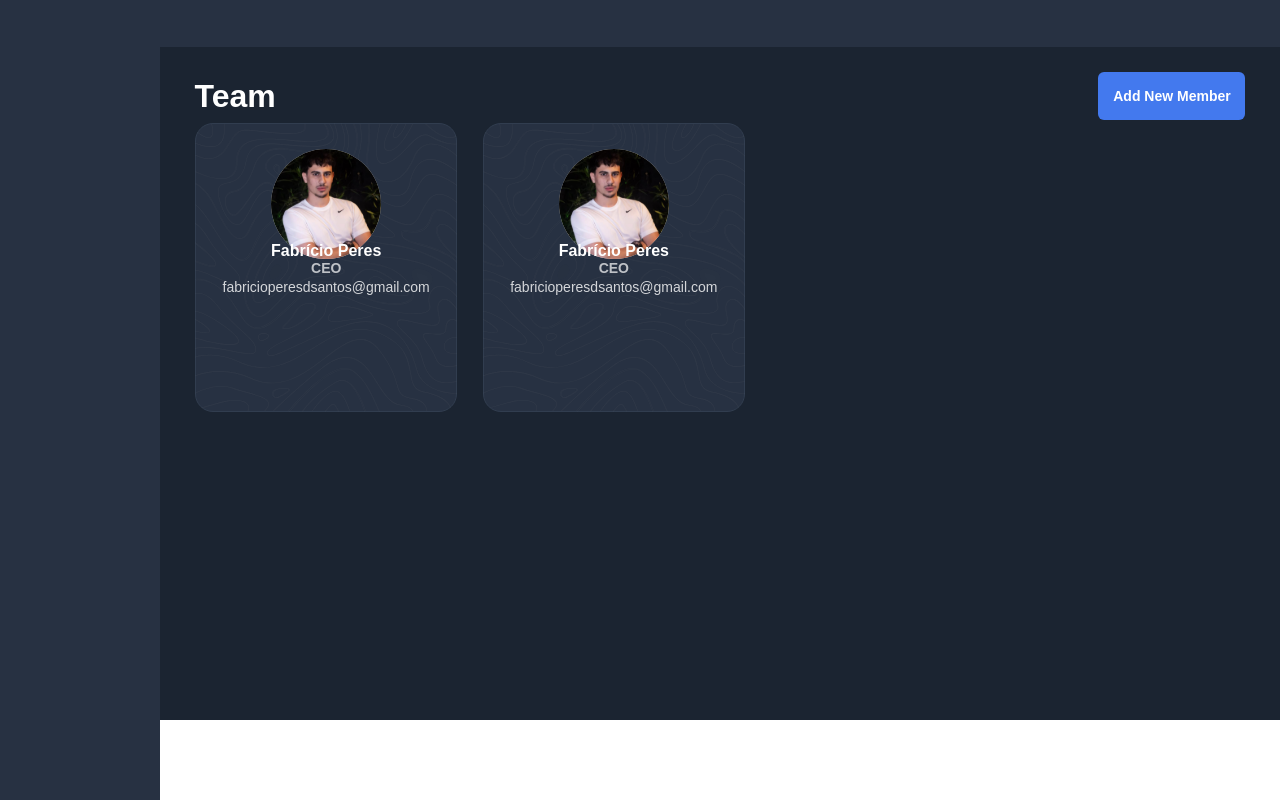
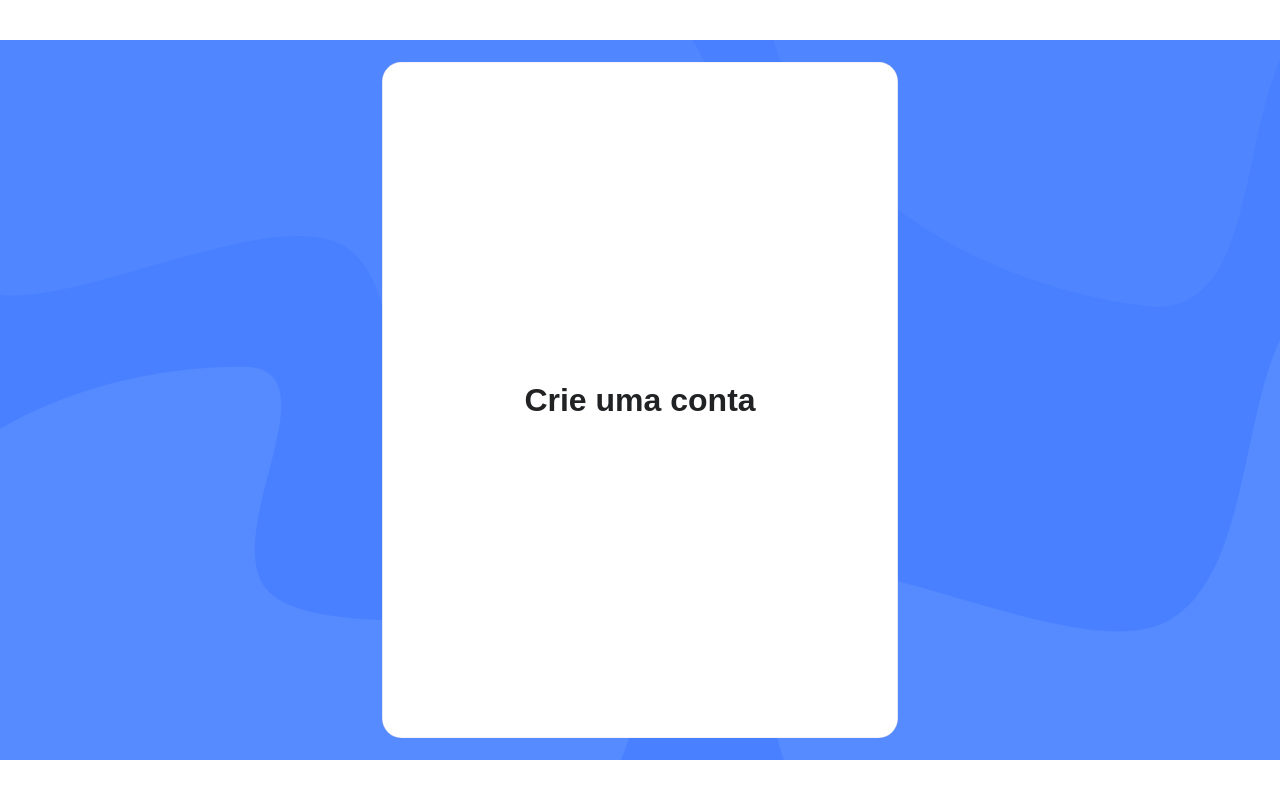
Before and after one commit to DevPeress/DashStack, a Next.js app: page / in a window 1280 px wide. Built offline with nearby package versions, Linux system fonts and the light colour scheme.

Commit message:
Criação da página de criar conta

```diff
--- a/src/app/page.tsx
+++ b/src/app/page.tsx
@@ -1,64 +1,29 @@
-'use client'
-
-import { Header } from "@/components/header";
-import { Pagina } from "@/components/pagina";
-import { SideBar } from "@/components/sidebar";
-
 import Image from "next/image"
-import { useState } from "react";
-
-interface Team {
-  nome: string,
-  cargo: string,
-  email: string,
-  foto: string
-}
 
 export default function Home() {
-  const [funcionarios,setFuncionarios] = useState<Team[]>([
-    { nome: "Fabrício Peres", cargo: "CEO", email: "fabricioperesdsantos@gmail.com", foto: "/User.svg" },
-    { nome: "Fabrício Peres", cargo: "CEO", email: "fabricioperesdsantos@gmail.com", foto: "/User.svg" }
-  ])
 
     return (
-    <>
-      <Header />
-      <SideBar />
+        <div className="flex absolute w-full h-full items-center justify-center">
+            <Image
+                className="absolute"
+                src={'/NotFound.svg'}
+                alt="Fundo da página"
+                width={1920}
+                height={1080}
+            />
 
-      <Pagina>
-        <h1 className="absolute left-[2.7vw] top-[2vw] font-bold text-[32px] text-[#FFFFFF]">Team</h1>
-        <button className="absolute right-[2.7vw] top-[2vw] w-[147px] h-[48px] bg-[#4379EE] font-bold text-[14px] text-[#FFFFFF] rounded-[6px] hover:scale-115">Add New Member</button>
-        <div className="flex absolute top-[6vw] w-[82vw] max-h-[37.5vw] h-auto items-center justify-left overflow-x-hidden overflow-y-auto flex-wrap">
-          {funcionarios.map((item,index) => {
-
-            return(
-              <div key={index} className="flex relative w-[262px] h-[289px] mr-[2vw] mb-[1vw]">
             <Image
-                  src={'/Cards.svg'}
-                  alt="Estrela do To-DO"
-                  width={262}
-                  height={289}
+              className="absolute"
+              src={'/Input.svg'}
+              alt="Fundo da página"
+              width={516}
+              height={692}
               priority
             />
 
-                <div className="flex absolute w-full h-full items-center justify-center">
-                  <Image
-                    className="absolute top-[2vw]"
-                    src={item.foto}
-                    alt="Foto do usuário"
-                    width={110}
-                    height={111}
-                    priority
-                  />
-                  <h1 className="absolute top-[9vw] text-[#FFFFFF] text-[16px] font-bold">{item.nome}</h1>
-                  <h2 className="absolute top-[10.5vw] text-[#FFFFFF] text-[14px] font-semibold opacity-[70%]">{item.cargo}</h2>
-                  <h2 className="absolute top-[12vw] text-[#FFFFFF] text-[14px] font-normal opacity-[80%]">{item.email}</h2>
+            <div className="flex absolute w-[516px] h-[692px] overflow-hidden items-center justify-center">
+              <h1 className="font-bold text-[32px] text-[#202224]">Crie uma conta</h1>
             </div>
         </div>
     )
-          })}
-        </div>
-      </Pagina>
-    </>
-  );
 }
```
Also changed, not shown: public/Input.svg (added). Lines whose indentation alone changed are shown as unchanged.
